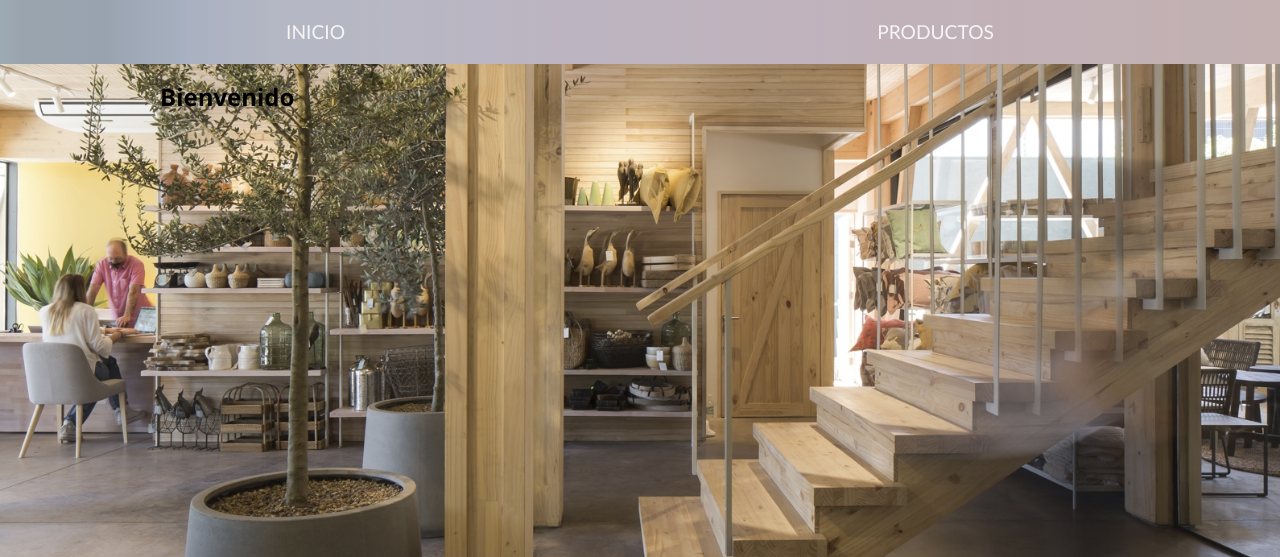
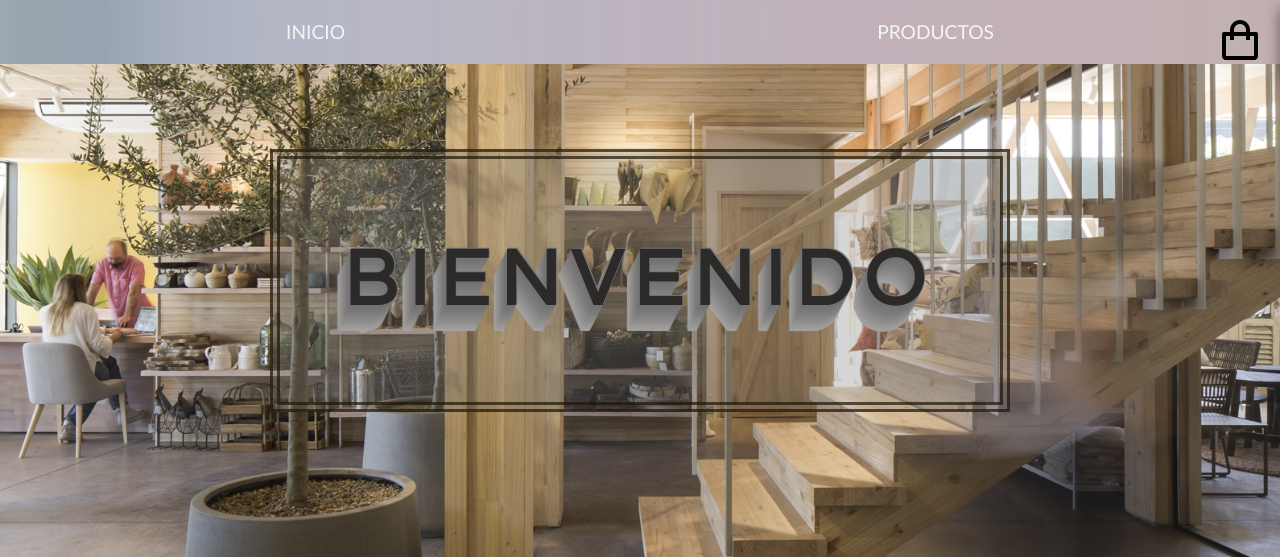
Before and after one commit to Annydrn/pagina_web, a plain HTML site: page index.html in a window 1280 px wide. Shown: the top 557 px of the page. Drawn offline with nearby package versions, Linux system fonts and the light colour scheme; a web font is replaced by a local one.

Commit message:
modificacion carrito e imagenes

```diff
--- a/style.css
+++ b/style.css
@@ -62,19 +62,16 @@ header{
     display: flex;
     justify-content: center;
     align-items: center;
-    padding-right: 10rem;
-    padding-top: 8rem;
-    padding-bottom: 8rem;
-    padding-left: 10rem;
+
 }
 .welcome{
     width: 80vw;
-    height: 50vh; */
+    height: 50vh;
     font-size:400px;
-    /* display: flex;
-    /* justify-content: center;
-    /* align-items: center;
-    /* padding: 5rem;
+     display: flex;
+     justify-content: center;
+     align-items: center;
+     padding: 5rem;
 
 }
 .welcome h1 {
@@ -96,6 +93,7 @@ header{
     -9px 18px 1px #8f8e8d, -10px 20px 1px #949392, -11px 22px 1px #999897,
     -12px 24px 1px #9e9c9c, -13px 26px 1px #a3a1a1;
     border: 10px double rgba(32, 22, 2, 0.7);
+    padding: 5rem 4rem;
     }
 /* *************************************************************************************** */
 .containerProductos{
@@ -254,6 +252,11 @@ body{
 .showmenu{
     transform: translateY(0);
 }
+
+#nav{
+    transform: translateX(200%);
+}
+
 .menu{
     display: flex;
     flex-direction: column;
```
